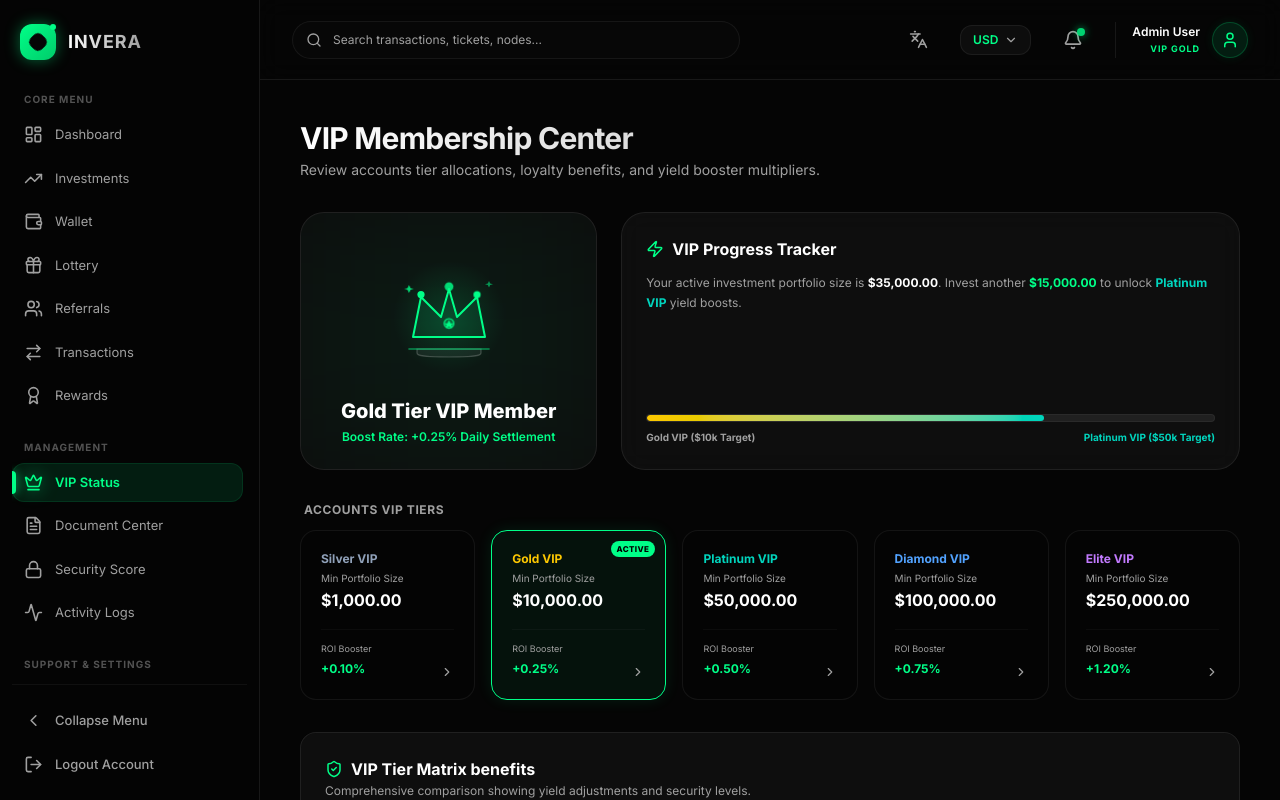
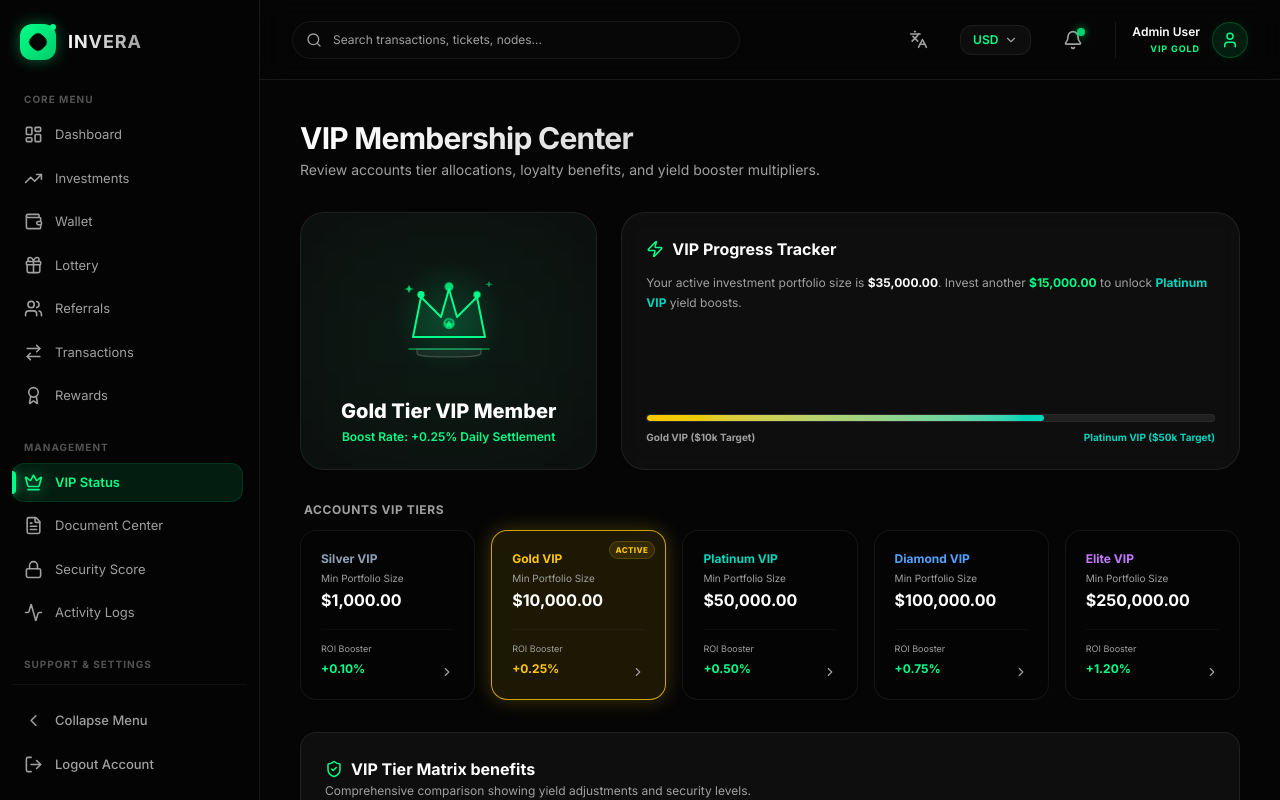
Before and after one commit to technicalhammad39-lang/inveracapital, a Next.js app: page /vip in a window 1280 px wide. Shown: the top 800 px of the page. Built offline with nearby package versions, Linux system fonts and the light colour scheme.

Commit message:
style: colorize VIP tier selection and match KYC columns heights

```diff
--- a/app/documents/page.tsx
+++ b/app/documents/page.tsx
@@ -85,10 +85,10 @@ export default function DocumentsPage() {
         </button>
       </div>
 
-      <div className="grid grid-cols-1 lg:grid-cols-3 gap-6 items-start">
+      <div className="grid grid-cols-1 lg:grid-cols-3 gap-6 items-stretch">
 
         {/* Left Side Vector (decoration) */}
-        <div className="glass p-6 rounded-3xl flex flex-col items-center justify-center text-center relative overflow-hidden">
+        <div className="glass p-6 rounded-3xl flex flex-col items-center justify-center text-center relative overflow-hidden h-full">
           <div className="absolute inset-0 bg-brand/5 blur-3xl pointer-events-none" />
           <DocumentVector className="w-40 h-40 animate-pulse-slow" />
           <div className="space-y-1 relative z-10">
@@ -98,7 +98,7 @@ export default function DocumentsPage() {
         </div>
 
         {/* Tab Interface detail (right panel spans 2 columns) */}
-        <div className="glass p-6 rounded-3xl lg:col-span-2 min-h-[300px] flex flex-col justify-between">
+        <div className="glass p-6 rounded-3xl lg:col-span-2 flex flex-col justify-between h-full">
           <AnimatePresence mode="wait">
 
             {/* KYC Center */}
--- a/app/vip/page.tsx
+++ b/app/vip/page.tsx
@@ -27,6 +27,11 @@ const tiers = [
     color: 'text-slate-400',
     border: 'border-slate-500/20',
     bg: 'rgba(148, 163, 184, 0.05)',
+    selectedBorder: 'border-slate-400/80',
+    selectedBg: 'bg-slate-400/10',
+    selectedGlow: '#94a3b8',
+    shadow: 'shadow-[0_0_20px_rgba(148,163,184,0.25)]',
+    badgeColor: 'bg-slate-400/10 text-slate-400 border-slate-400/20'
   },
   {
     id: 'gold',
@@ -39,7 +44,12 @@ const tiers = [
     color: 'text-yellow-400',
     border: 'border-yellow-500/20',
     bg: 'rgba(250, 204, 21, 0.05)',
-    active: true
+    selectedBorder: 'border-yellow-400/80',
+    selectedBg: 'bg-yellow-400/10',
+    selectedGlow: '#facc15',
+    shadow: 'shadow-[0_0_20px_rgba(250,204,21,0.25)]',
+    active: true,
+    badgeColor: 'bg-yellow-400/10 text-yellow-400 border-yellow-400/20'
   },
   {
     id: 'platinum',
@@ -51,7 +61,12 @@ const tiers = [
     manager: 'Assigned Executive',
     color: 'text-teal-400',
     border: 'border-teal-500/20',
-    bg: 'rgba(20, 184, 166, 0.05)'
+    bg: 'rgba(20, 184, 166, 0.05)',
+    selectedBorder: 'border-teal-400/80',
+    selectedBg: 'bg-teal-400/10',
+    selectedGlow: '#14b8a6',
+    shadow: 'shadow-[0_0_20px_rgba(20,184,166,0.25)]',
+    badgeColor: 'bg-teal-400/10 text-teal-400 border-teal-400/20'
   },
   {
     id: 'diamond',
@@ -63,7 +78,12 @@ const tiers = [
     manager: 'Private Banker',
     color: 'text-blue-400',
     border: 'border-blue-500/20',
-    bg: 'rgba(59, 130, 246, 0.05)'
+    bg: 'rgba(59, 130, 246, 0.05)',
+    selectedBorder: 'border-blue-400/80',
+    selectedBg: 'bg-blue-400/10',
+    selectedGlow: '#3b82f6',
+    shadow: 'shadow-[0_0_20px_rgba(59,130,246,0.25)]',
+    badgeColor: 'bg-blue-400/10 text-blue-400 border-blue-400/20'
   },
   {
     id: 'elite',
@@ -75,7 +95,12 @@ const tiers = [
     manager: 'Board of Advisory',
     color: 'text-purple-400',
     border: 'border-purple-500/20',
-    bg: 'rgba(168, 85, 247, 0.05)'
+    bg: 'rgba(168, 85, 247, 0.05)',
+    selectedBorder: 'border-purple-400/80',
+    selectedBg: 'bg-purple-400/10',
+    selectedGlow: '#a855f7',
+    shadow: 'shadow-[0_0_20px_rgba(168,85,247,0.25)]',
+    badgeColor: 'bg-purple-400/10 text-purple-400 border-purple-400/20'
   }
 ];
 
@@ -147,12 +172,14 @@ export default function VipPage() {
               onClick={() => setSelectedTier(t.id)}
               className={`p-5 rounded-2xl border cursor-pointer flex flex-col justify-between min-h-[170px] transition-all relative ${
                 selectedTier === t.id
-                  ? 'border-brand bg-brand/5 shadow-[0_0_15px_rgba(0,255,136,0.1)]'
+                  ? `${t.selectedBorder} ${t.selectedBg} ${t.shadow}`
                   : 'border-border/80 bg-bg-base/30 hover:border-brand/40'
               }`}
             >
               {t.active && (
-                <span className="absolute top-2.5 right-2.5 text-[8px] bg-brand text-black font-extrabold px-1.5 py-0.5 rounded-full uppercase tracking-wider">
+                <span className={`absolute top-2.5 right-2.5 text-[8px] font-extrabold px-1.5 py-0.5 rounded-full uppercase tracking-wider border ${
+                  selectedTier === t.id ? t.badgeColor : 'bg-brand/10 text-brand border-brand/20'
+                }`}>
                   Active
                 </span>
               )}
@@ -166,7 +193,7 @@ export default function VipPage() {
               <div className="border-t border-border/40 pt-3 mt-4 flex justify-between items-end">
                 <div>
                   <span className="text-[9px] text-text-secondary block">ROI Booster</span>
-                  <span className="text-xs font-bold text-brand">{t.roiBoost}</span>
+                  <span className={`text-xs font-bold transition-colors ${selectedTier === t.id ? t.color : 'text-brand'}`}>{t.roiBoost}</span>
                 </div>
                 <ChevronRight size={14} className="text-text-secondary" />
               </div>
@@ -204,9 +231,10 @@ export default function VipPage() {
               {tiers.map((t) => (
                 <tr
                   key={t.id}
-                  className={`hover:bg-white/[0.01] transition-colors ${
-                    selectedTier === t.id ? 'bg-brand/[0.02] border-brand/20' : ''
+                  className={`hover:bg-white/[0.01] transition-all ${
+                    selectedTier === t.id ? 'bg-white/[0.02]' : ''
                   }`}
+                  style={selectedTier === t.id ? { borderLeft: `3px solid ${t.selectedGlow}` } : {}}
                 >
                   <td className="px-6 py-4 font-bold">{t.name}</td>
                   <td className="px-6 py-4 text-text-secondary font-semibold">{formatCurrency(t.requirement)}</td>
```
